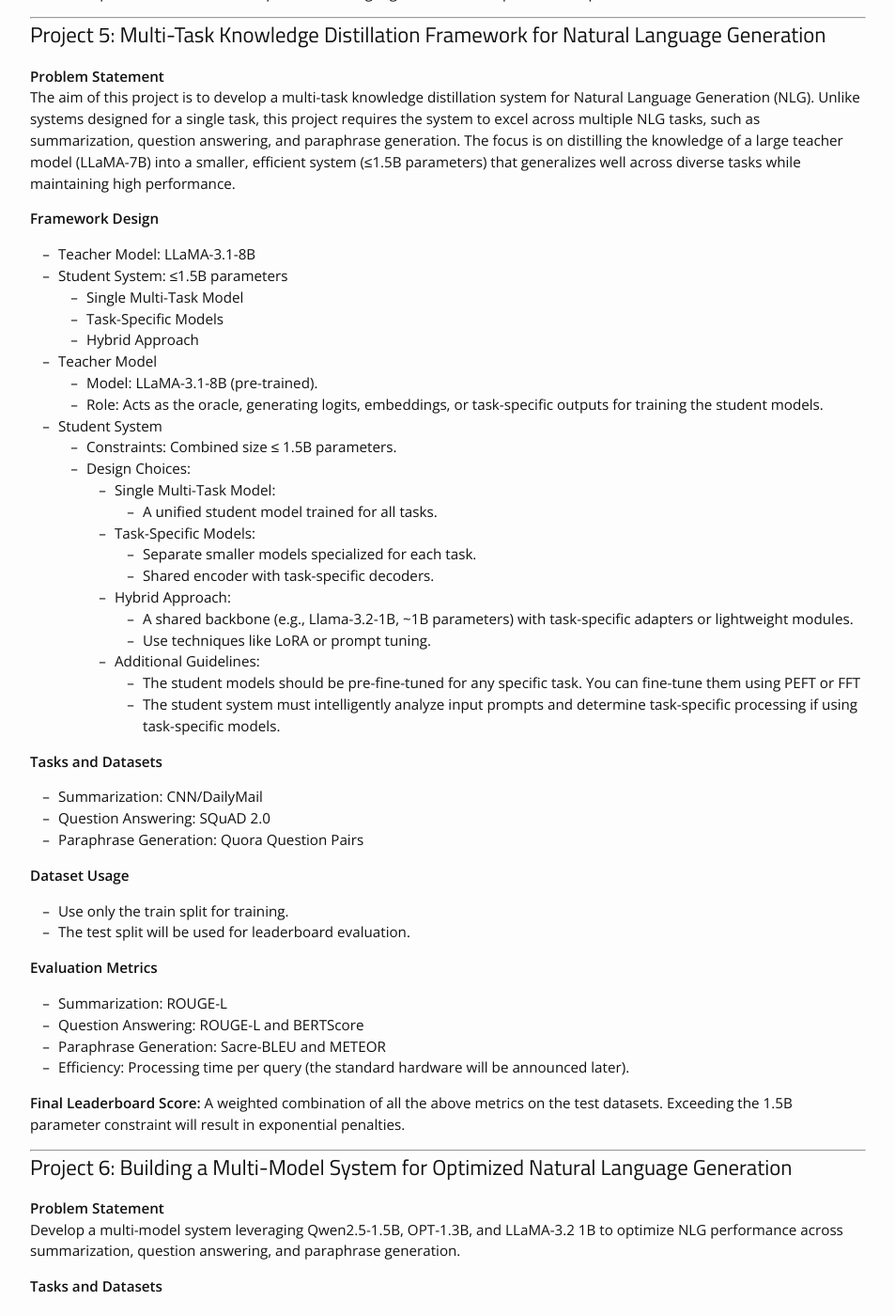
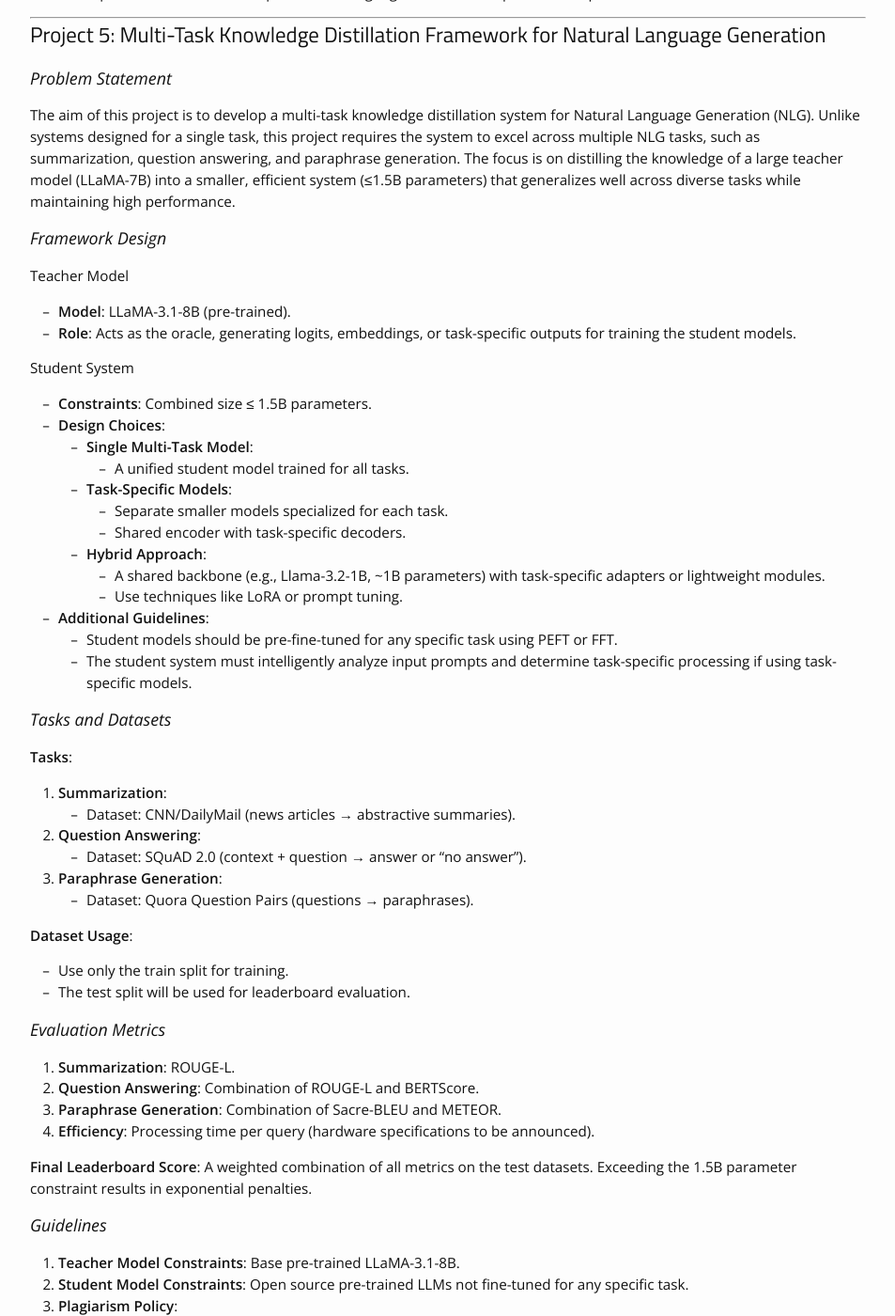
Before and after one commit to lcs2-iitd/ELL884-2402, a Jekyll site: the page built from project.md, in a window 1280 px wide and 1400 px high, scrolled down 3175 px. Shown: the whole window at 94% size, without its empty margins (163-1116 px from the left). Built offline with Jekyll 4.4.1, drawn with Linux system fonts in a browser that asks for light colours; nearby versions of some CDN libraries; some of the changed text lies outside the part shown.

Commit message:
Update project.md

```diff
--- a/project.md
+++ b/project.md
@@ -121,52 +121,62 @@ The generated counterspeech will be evaluated on:
 
 ## Project 5: Multi-Task Knowledge Distillation Framework for Natural Language Generation
 
-**Problem Statement**
+### Problem Statement
 The aim of this project is to develop a multi-task knowledge distillation system for Natural Language Generation (NLG). Unlike systems designed for a single task, this project requires the system to excel across multiple NLG tasks, such as summarization, question answering, and paraphrase generation. The focus is on distilling the knowledge of a large teacher model (LLaMA-7B) into a smaller, efficient system (≤1.5B parameters) that generalizes well across diverse tasks while maintaining high performance.
 
-**Framework Design**
-- Teacher Model: LLaMA-3.1-8B
-- Student System: ≤1.5B parameters
-  - Single Multi-Task Model
-  - Task-Specific Models
-  - Hybrid Approach
+### Framework Design
 
-- Teacher Model
-  - Model: LLaMA-3.1-8B (pre-trained).
-  - Role: Acts as the oracle, generating logits, embeddings, or task-specific outputs for training the student models.
-- Student System
-  - Constraints: Combined size ≤ 1.5B parameters.
-  - Design Choices:
-    - Single Multi-Task Model:
-      - A unified student model trained for all tasks.
-    - Task-Specific Models:
-      - Separate smaller models specialized for each task.
-      - Shared encoder with task-specific decoders.
-    - Hybrid Approach:
-      - A shared backbone (e.g., Llama-3.2-1B, ~1B parameters) with task-specific adapters or lightweight modules.
-      - Use techniques like LoRA or prompt tuning.
-    - Additional Guidelines:
-      - The student models should be pre-fine-tuned for any specific task. You can fine-tune them using PEFT or FFT
-      - The student system must intelligently analyze input prompts and determine task-specific processing if using task-specific models.
+#### Teacher Model
+- **Model**: LLaMA-3.1-8B (pre-trained).
+- **Role**: Acts as the oracle, generating logits, embeddings, or task-specific outputs for training the student models.
 
+#### Student System
+- **Constraints**: Combined size ≤ 1.5B parameters.
+- **Design Choices**:
+  - **Single Multi-Task Model**:
+    - A unified student model trained for all tasks.
+  - **Task-Specific Models**:
+    - Separate smaller models specialized for each task.
+    - Shared encoder with task-specific decoders.
+  - **Hybrid Approach**:
+    - A shared backbone (e.g., Llama-3.2-1B, ~1B parameters) with task-specific adapters or lightweight modules.
+    - Use techniques like LoRA or prompt tuning.
+- **Additional Guidelines**:
+  - Student models should be pre-fine-tuned for any specific task using PEFT or FFT.
+  - The student system must intelligently analyze input prompts and determine task-specific processing if using task-specific models.
 
-**Tasks and Datasets**
-- Summarization: CNN/DailyMail
-- Question Answering: SQuAD 2.0
-- Paraphrase Generation: Quora Question Pairs
+### Tasks and Datasets
+**Tasks**:
+1. **Summarization**:
+   - Dataset: CNN/DailyMail (news articles → abstractive summaries).
+2. **Question Answering**:
+   - Dataset: SQuAD 2.0 (context + question → answer or "no answer").
+3. **Paraphrase Generation**:
+   - Dataset: Quora Question Pairs (questions → paraphrases).
 
-**Dataset Usage**
+**Dataset Usage**:
 - Use only the train split for training.
 - The test split will be used for leaderboard evaluation.
 
-**Evaluation Metrics**
-- Summarization: ROUGE-L
-- Question Answering: ROUGE-L and BERTScore
-- Paraphrase Generation: Sacre-BLEU and METEOR
-- Efficiency: Processing time per query (the standard hardware will be announced later).
+### Evaluation Metrics
+1. **Summarization**: ROUGE-L.
+2. **Question Answering**: Combination of ROUGE-L and BERTScore.
+3. **Paraphrase Generation**: Combination of Sacre-BLEU and METEOR.
+4. **Efficiency**: Processing time per query (hardware specifications to be announced).
 
-**Final Leaderboard Score:** A weighted combination of all the above metrics on the test datasets. Exceeding the 1.5B parameter constraint will result in exponential penalties.
+**Final Leaderboard Score**:
+A weighted combination of all metrics on the test datasets. Exceeding the 1.5B parameter constraint results in exponential penalties.
 
+### Guidelines
+1. **Teacher Model Constraints**: Base pre-trained LLaMA-3.1-8B.
+2. **Student Model Constraints**: Open source pre-trained LLMs not fine-tuned for any specific task.
+3. **Plagiarism Policy**:
+   - Adapt methods from published papers with original implementation.
+   - Plagiarism checks against web resources and team submissions.
+4. **Kaggle Competition**:
+   - Hosted as a Kaggle competition.
+   - Ensure smooth code execution and competition-specific output format.
+   -
 ---
 
 ## Project 6: Building a Multi-Model System for Optimized Natural Language Generation
```
